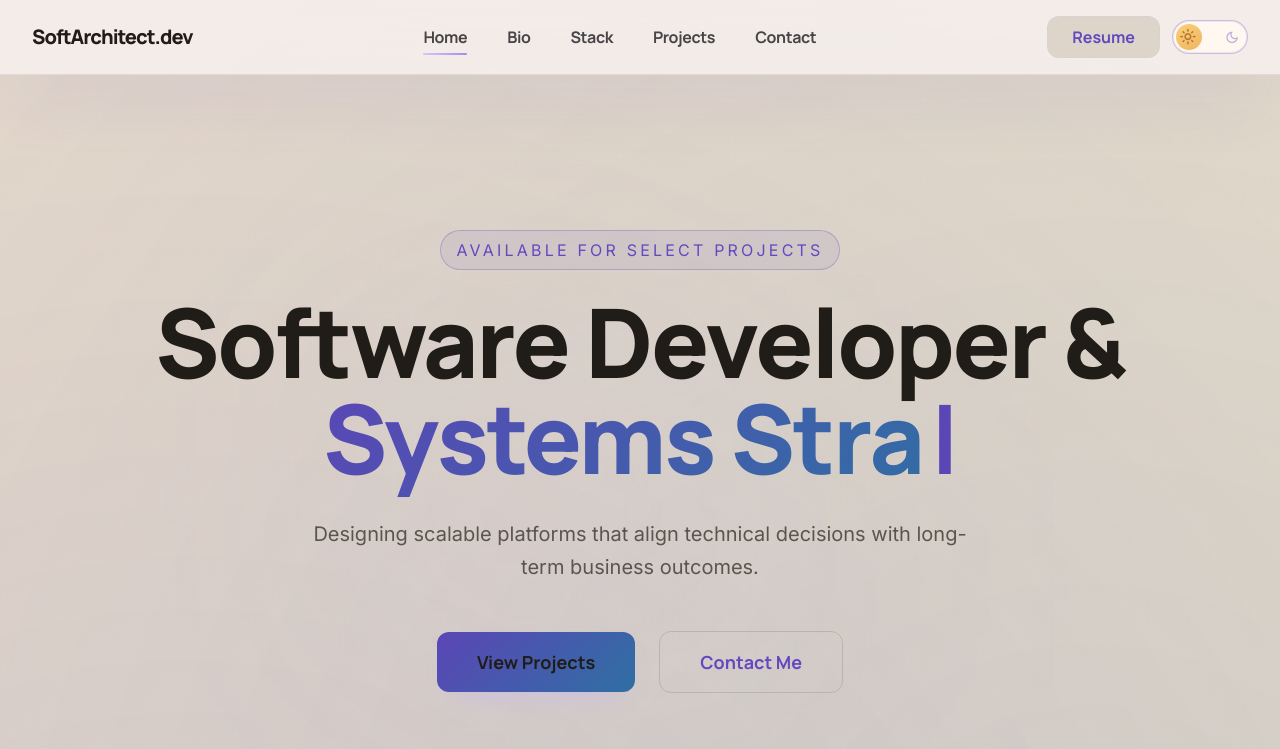
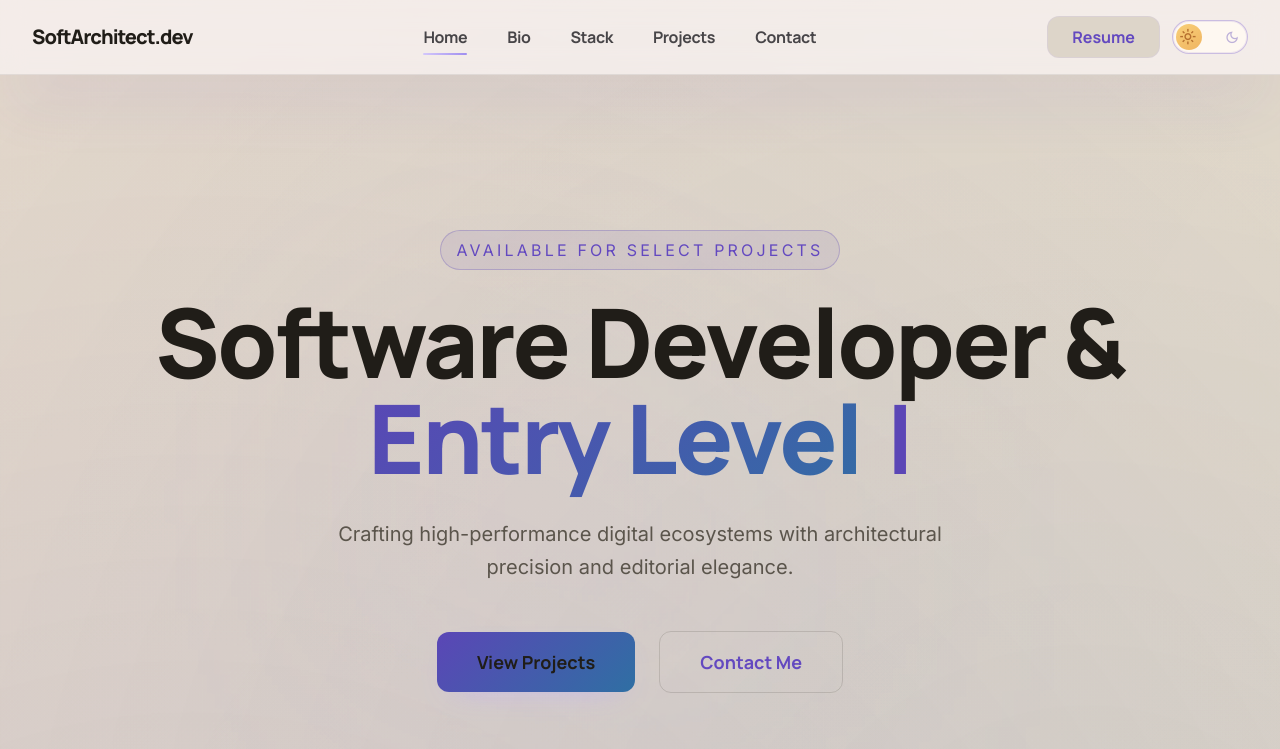
Before and after one commit to LusteJohn/portofilio-john, a Vue app: page / in a window 1280 px wide. Shown: the top 749 px of the page. Built offline with nearby package versions, Linux system fonts and the light colour scheme.

Commit message:
update: modify hero role title and adjust project statistics in Home.vue.

```diff
--- a/src/views/Home.vue
+++ b/src/views/Home.vue
@@ -8,7 +8,7 @@ import profileImage from '../assets/assests/images/profile.png'
 
 const heroRoles = [
   {
-    title: 'Full Stack Developer',
+    title: 'Entry Level Full Stack Developer',
     description: 'Crafting high-performance digital ecosystems with architectural precision and editorial elegance.'
   },
   {
@@ -23,7 +23,7 @@ const heroRoles = [
 
 const heroStats = [
   { label: 'Years Building', value: '2+' },
-  { label: 'Systems, Web Applications, and Websites', value: '20+' },
+  { label: 'Systems, Web Applications, and Websites', value: '10+' },
   { label: 'Avg. Performance Gain', value: '30%' }
 ]
 
@@ -468,7 +468,7 @@ onUnmounted(() => {
                 <div>
                   <h4 class="mb-1 font-headline text-xl font-bold text-on-surface">Deep API Integrations</h4>
                   <p class="text-on-surface-variant">
-                    Building robust REST and GraphQL layers that bridge diverse data sources with ironclad security
+                    Building robust REST layers that bridge diverse data sources with ironclad security
                     protocols.
                   </p>
                 </div>
```
